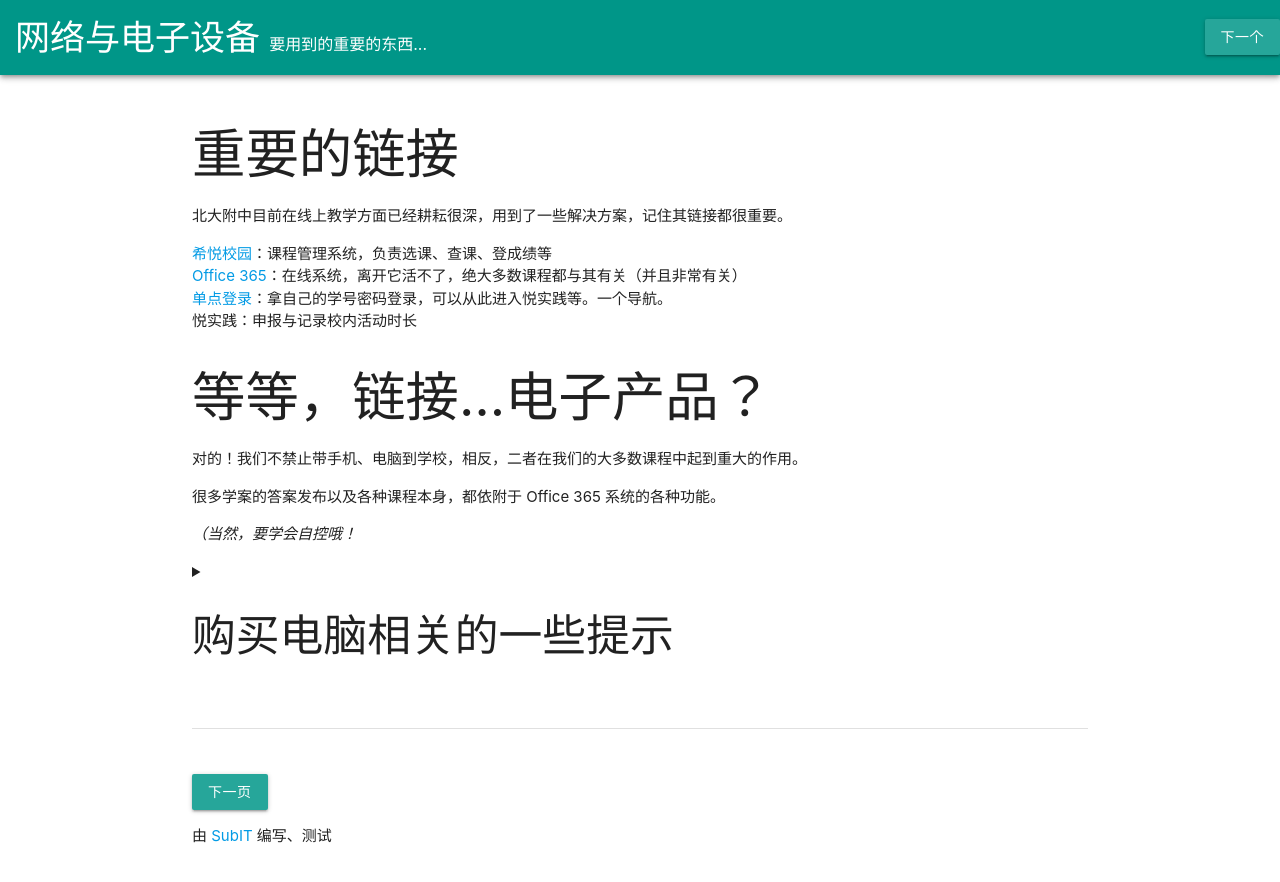
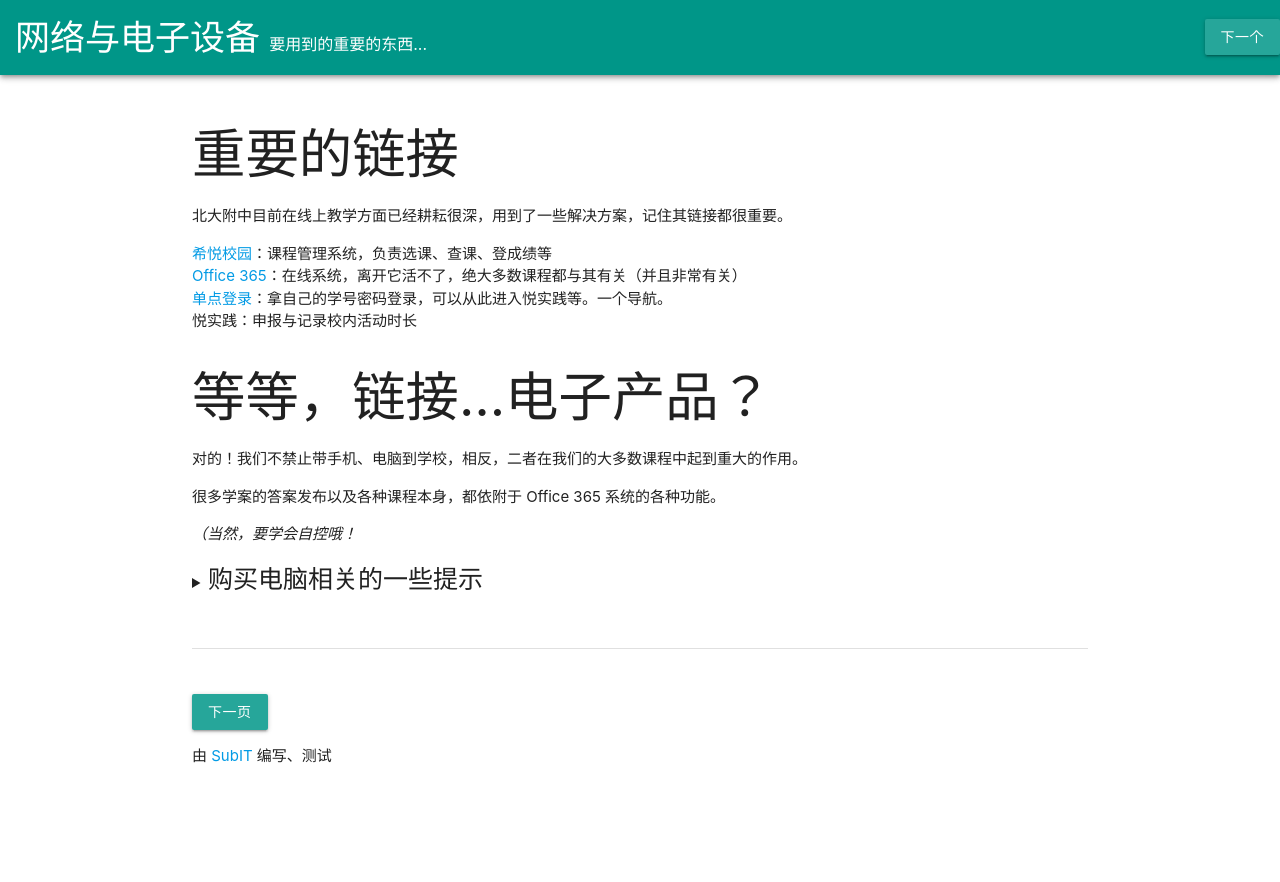
Before and after one commit to pkuschool/intro, a Jekyll site: the page built from 04-E-tech.md, in a window 1280 px wide. Shown: the top 882 px of the page. Built offline with Jekyll 4.4.1, drawn with Linux system fonts in a browser that asks for light colours; nearby versions of some CDN libraries; our own code applies the rules of GitHub Pages for plain Markdown files.

Commit message:
Update 04-E-tech.md

```diff
--- a/04-E-tech.md
+++ b/04-E-tech.md
@@ -27,7 +27,7 @@ author:
 *（当然，要学会自控哦！*
 
 
-  <details><summary><h3>购买电脑相关的一些提示</h3></summary>
+  <details><summary><span style="font-size: 25px">购买电脑相关的一些提示</span></summary>
     <p>电脑之间的参数比较多，且其细节也是非常多。在这里简单说一下各参数的意义（以及重点的不能买参数，以“黑名单”标记</p>
     <ul>
         <li>
```
